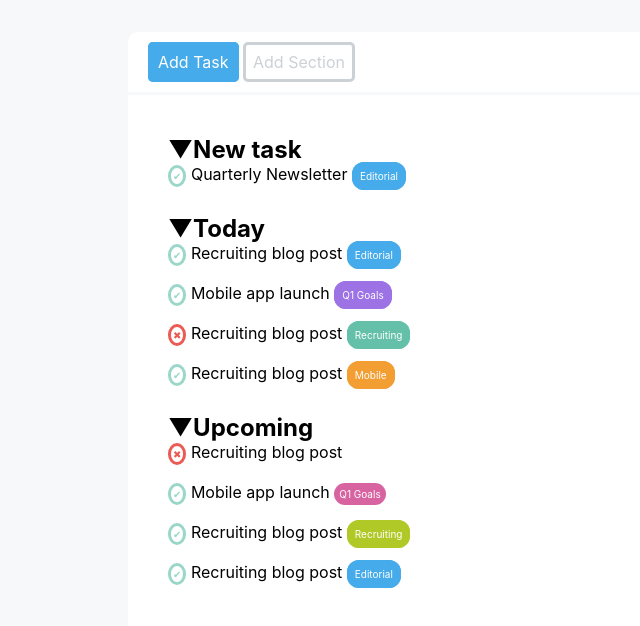
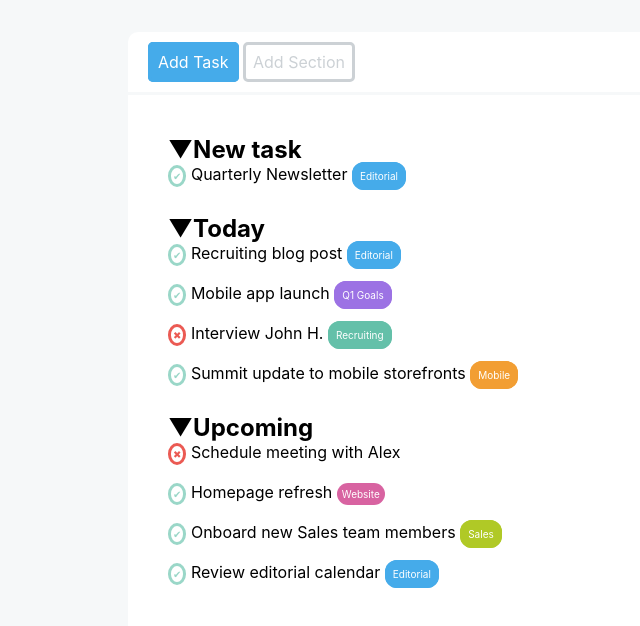
Before and after one commit to Alessio1921/html-css-toboolist, a plain HTML site: page index.html in a window 1280 px wide. Shown: the part 80-706 px from the top of the page, without its empty margins (0-640 px from the left). Drawn offline with Linux system fonts and the light colour scheme.

Commit message:
fixed list names

```diff
--- a/index.html
+++ b/index.html
@@ -49,12 +49,12 @@
                         </li>
                         <li>
                             <span class="formck no-check"> &#x2716;</span>
-                            Recruiting blog post
+                            Interview John H.
                             <span class="box color-teal">Recruiting</span>
                         </li>
                         <li>
                             <span class="formck check"> &#10004;</span>
-                            Recruiting blog post
+                            Summit update to mobile storefronts
                             <span class="box color-orange">Mobile</span>
                         </li>
                     </ul>
@@ -65,21 +65,21 @@
                     <ul>
                         <li>
                             <span class="formck no-check"> &#x2716;</span>
-                            Recruiting blog post
+                            Schedule meeting with Alex
                         </li>
                         <li>
                             <span class="formck check"> &#10004;</span>
-                            Mobile app launch
-                            <span class="box color-pink">Q1 Goals</span>
+                            Homepage refresh
+                            <span class="box color-pink">Website</span>
                         </li>
                         <li>
                             <span class="formck check">&#10004;</span>
-                            Recruiting blog post
-                            <span class="box color-green">Recruiting</span>
+                            Onboard new Sales team members
+                            <span class="box color-green">Sales</span>
                         </li>
                         <li>
                             <span class="formck check"> &#10004;</span>
-                            Recruiting blog post
+                            Review editorial calendar
                             <span class="box color-blu">Editorial</span>
                         </li>
                     </ul>
```
